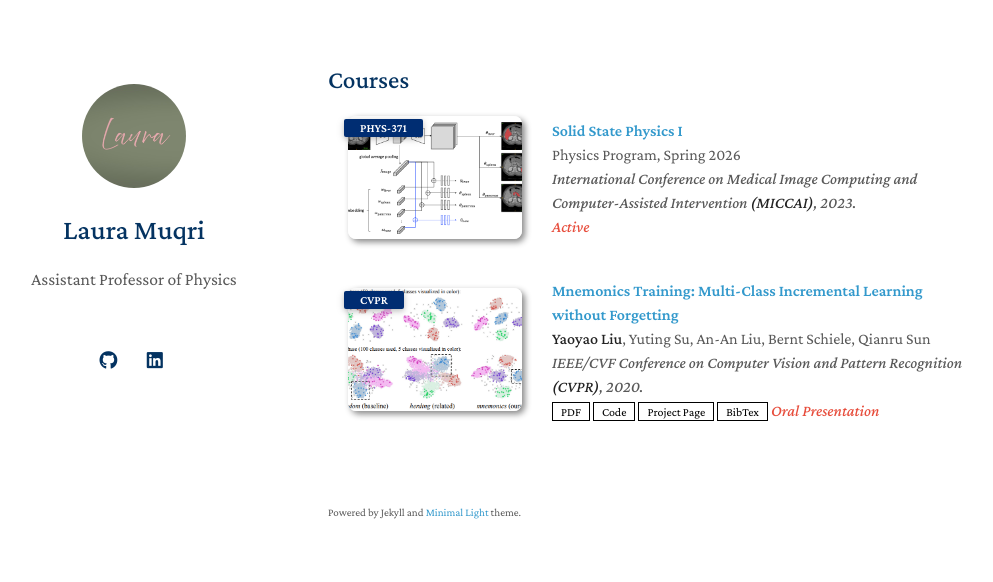
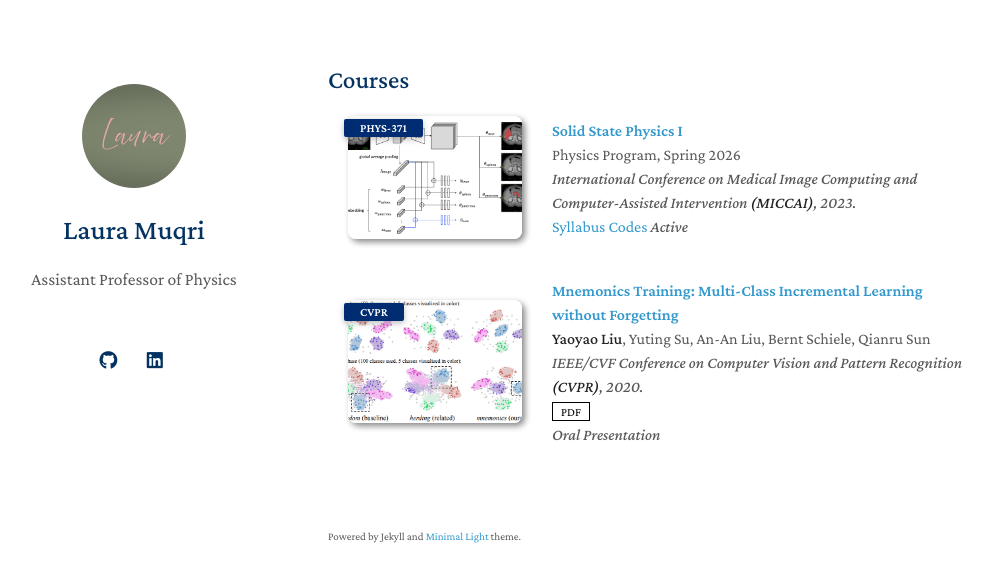
Before and after one commit to LauraMuqri/LauraMuqri.github.io, a Jekyll site: the page built from index.md, in a window 1280 px wide. Shown: the top 582 px of the page, without its empty margins (142-1135 px from the left). Built offline with Jekyll 4.4.1, drawn with Linux system fonts in a browser that asks for light colours; a style sheet for code colours, icons or effects is not loaded.

Commit message:
Update publications.md

```diff
--- a/_includes/publications.md
+++ b/_includes/publications.md
@@ -24,18 +24,24 @@
       {% if link.pdf %}
       <a href="{{ link.pdf }}" class="btn btn-sm z-depth-0" role="button" target="_blank" style="font-size:12px;">PDF</a>
       {% endif %}
-      {% if link.code %}
-      <a href="{{ link.code }}" class="btn btn-sm z-depth-0" role="button" target="_blank" style="font-size:12px;">Code</a>
-      {% endif %}
-      {% if link.page %}
-      <a href="{{ link.page }}" class="btn btn-sm z-depth-0" role="button" target="_blank" style="font-size:12px;">Project Page</a>
-      {% endif %}
-      {% if link.bibtex %}
-      <a href="{{ link.bibtex }}" class="btn btn-sm z-depth-0" role="button" target="_blank" style="font-size:12px;">BibTex</a>
-      {% endif %}
-      {% if link.notes %}
-      <strong> <i style="color:#e74d3c">{{ link.notes }}</i></strong>
-      {% endif %}
+     <div class="publication-links">
+  {% if link.Syllabus %}
+    <a href="{{ link.Syllabus }}">Syllabus</a>
+  {% endif %}
+
+  {% if link.LectureNotes %}
+    <a href="{{ link.LectureNotes }}">Lecture Notes</a>
+  {% endif %}
+
+  {% if link.Codes %}
+    <a href="{{ link.Codes }}">Codes</a>
+  {% endif %}
+
+  {% if link.notes %}
+    <em>{{ link.notes }}</em>
+  {% endif %}
+</div>
+
       {% if link.others %}
       {{ link.others }}
       {% endif %}
```
